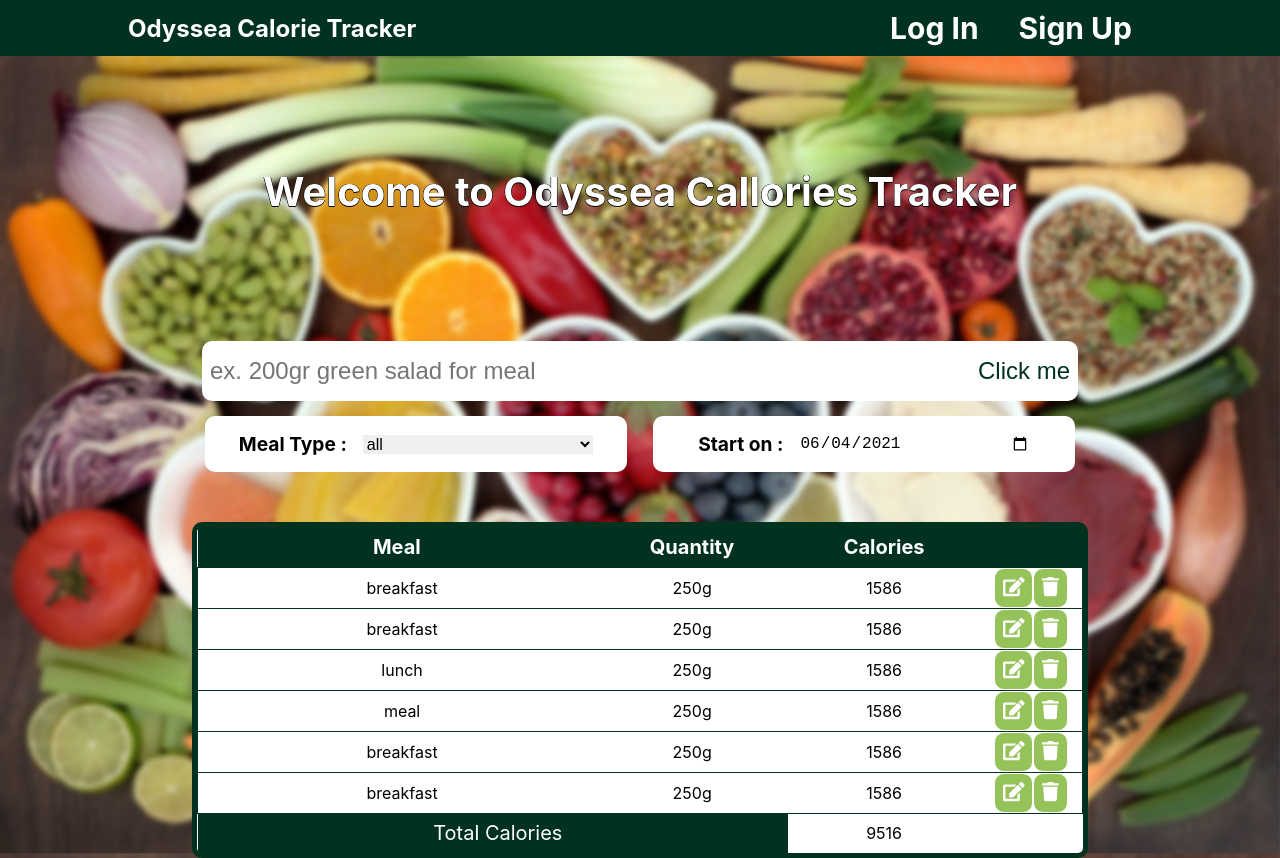
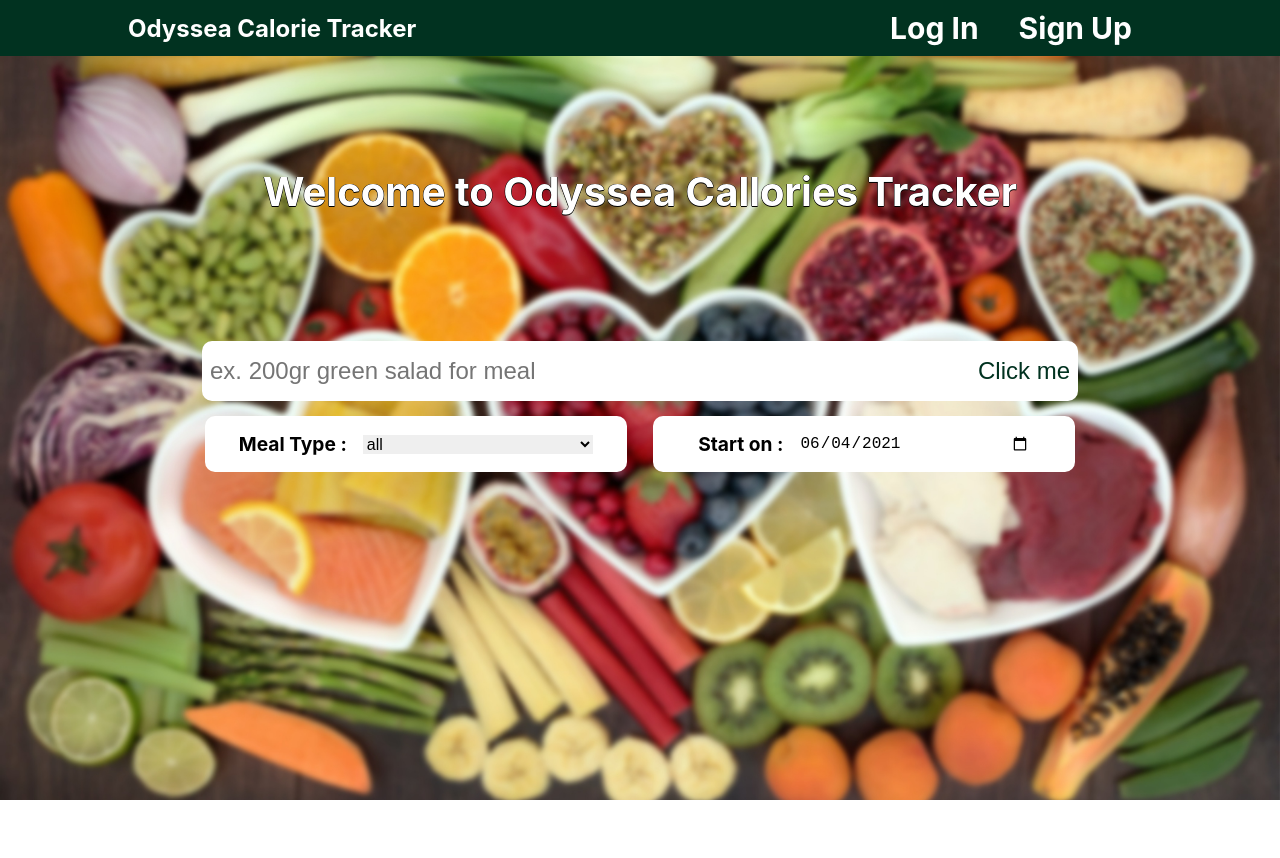
Before and after one commit to SkartadosTheodoros/Odyssea-Calorie-Tracker, a React (Create React App) app: page / in a window 1280 px wide. After the commit the page ends 800 px from the top, so only its background shows below. Built offline with nearby package versions, Linux system fonts and the light colour scheme.

Commit message:
Update: Add entries using api

```diff
--- a/src/App.js
+++ b/src/App.js
@@ -1,3 +1,4 @@
+import { v4 as uuidv4 } from "uuid";
 import { useState, useEffect } from 'react';
 import Navbar from './components/Navbar/Navbar';
 import ErrorModal from './components/UI/ErrorModal';
@@ -7,77 +8,38 @@ import Calories from './components/CaloriesList/Calories';
 
 function App() {
 
-  const startData = [
-    {
-      id: 1,
-      date: new Date(),
-      name: "dddd",
-      meal: "breakfast",
-      quantity: "250g",
-      calories: 1586
-    },
-    {
-      id: 2,
-      date: new Date(),
-      name: "dfgvbdf",
-      meal: "breakfast",
-      quantity: "250g",
-      calories: 1586
-    },
-    {
-      id: 12,
-      date: new Date(),
-      name: "dfgvbdf",
-      meal: "lunch",
-      quantity: "250g",
-      calories: 1586
-    },
-    {
-      id: 222,
-      date: new Date(),
-      name: "dfgvbdf",
-      meal: "meal",
-      quantity: "250g",
-      calories: 1586
-    },
-    {
-      id: 3,
-      date: new Date(),
-      name: "tggggomato",
-      meal: "breakfast",
-      quantity: "250g",
-      calories: 1586
-    },
-    {
-      id: 4,
-      date: new Date(),
-      name: "tomato",
-      meal: "breakfast",
-      quantity: "250g",
-      calories: 1586
-    }
-  ]
-
   //Add new entry
-  const [data, setData] = useState(startData)
+  const [data, setData] = useState([])
   const addEntryHandler = (entry) => {
 
-    if (entry.name.trim().length === 0 ) {
+    if (entry.query.trim().length === 0) {
       setError("Meal is mandatory")
       return false;
     }
 
-    // feach data from api
-    const newEntry = {
-      id: entry.id,
-      date: entry.date,
-      name: entry.name,
-      meal: entry.meal,
-      quantity: "100gr",
-      calories: 1000
-    }
+    let query = entry.query;
+    fetch('https://api.calorieninjas.com/v1/nutrition?query=' + query,
+      {
+        method: 'GET',
+        url: 'https://api.calorieninjas.com/v1/nutrition?query=' + query,
+        headers: { 'X-Api-Key': 'EXZJmSfKrzCjfD5csKLGQQ==3snCEmEYJFlGVzjc' },
+        contentType: 'application/json',
+      })
+      .then(response => response.json())
+      .then(jsonData => {
+        jsonData.items.map(item => {
+          const newEntry = {
+            id: uuidv4(),
+            date: entry.date,
+            name: item.name,
+            meal: entry.meal,
+            quantity: String(item.serving_size_g) + "g",
+            calories: item.calories
+          }
 
-    setData((data) => { return [...data, newEntry] })
+          setData((data) => { return [...data, newEntry] })
+        })
+      })
     return true;
   }
 
--- a/src/components/CaloriesInput/CaloriesInput.js
+++ b/src/components/CaloriesInput/CaloriesInput.js
@@ -1,4 +1,3 @@
-import { v4 as uuidv4 } from "uuid";
 import { useState } from "react"
 import "./CaloriesInput.css"
 
@@ -31,14 +30,13 @@ const CaloriesInput = (props) => {
             meal = "-"
         }
 
-        const newEntry = {
-            id: uuidv4(),
+        const entry = {
             date: new Date(),
-            name: tempInput,
+            query: tempInput,
             meal: meal
         }
 
-        if (props.addEntry(newEntry)) {
+        if (props.addEntry(entry)) {
             setInput("")
         }
         else {
--- a/src/components/CaloriesList/Calories.js
+++ b/src/components/CaloriesList/Calories.js
@@ -21,9 +21,16 @@ const Calories = (props) => {
 
     return (
         <div className="calories">
-            <div className="calories-list">
-                <CaloriesList data={filteredItems} />
-            </div>
+            {
+                filteredItems.length === 0
+                    ?
+                    null
+
+                    :
+                    <div className="calories-list">
+                        <CaloriesList data={filteredItems} />
+                    </div>
+            }
         </div>
     )
 }
--- a/src/components/CaloriesList/CaloriesList.js
+++ b/src/components/CaloriesList/CaloriesList.js
@@ -12,8 +12,8 @@ const CaloriesList = (props) => {
 
             return (
                 <tr key={item.id}>
-                    {/* <td>{item.date}</td> */}
                     <td>{item.meal}</td>
+                    <td>{item.name}</td>
                     <td>{item.quantity}</td>
                     <td>{item.calories}</td>
                     <td>
@@ -35,8 +35,8 @@ const CaloriesList = (props) => {
         <table className="calories-list-table">
             <thead>
                 <tr>
-                    {/* <th>Date</th> */}
                     <th>Meal</th>
+                    <th>Name</th>
                     <th>Quantity</th>
                     <th>Calories</th>
                     <th></th>
@@ -47,8 +47,8 @@ const CaloriesList = (props) => {
             </tbody>
             <tfoot>
                 <tr>
-                    <td colspan="2">Total Calories</td>
-                    <td>{totalCalories}</td>
+                    <td colSpan="3">Total Calories</td>
+                    <td>{Math.round(totalCalories * 10) / 10}</td>
                 </tr>
             </tfoot>
         </table>
```
